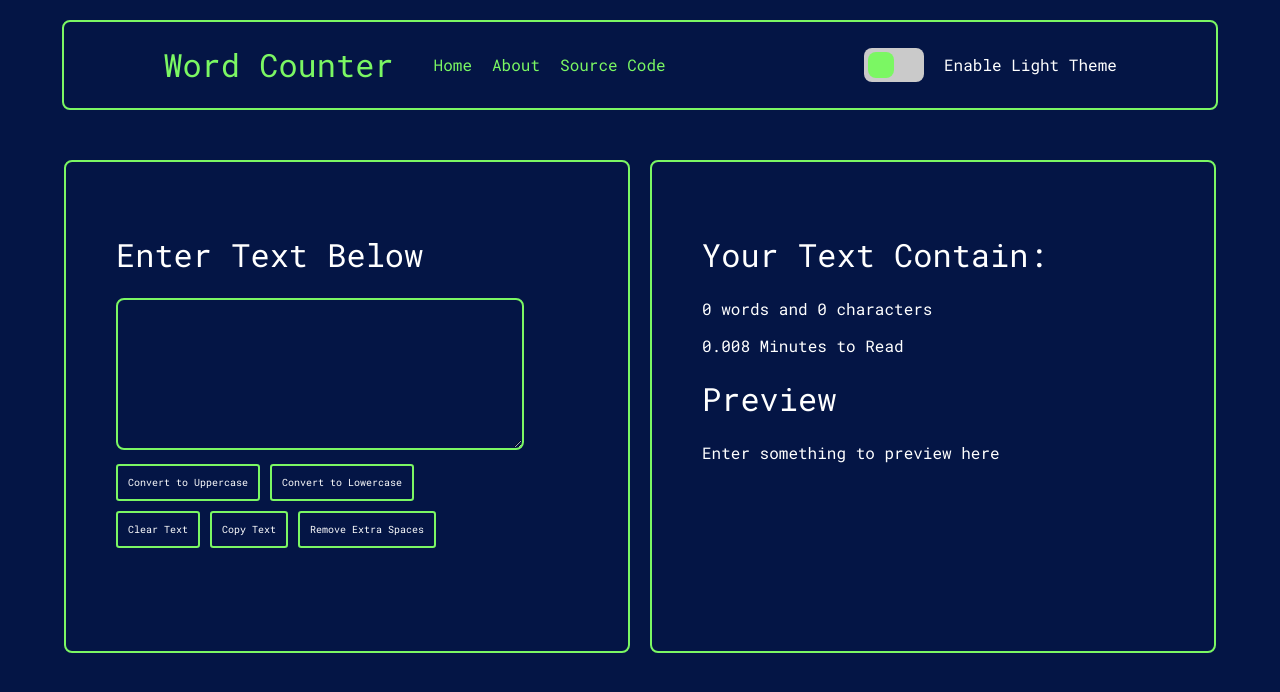
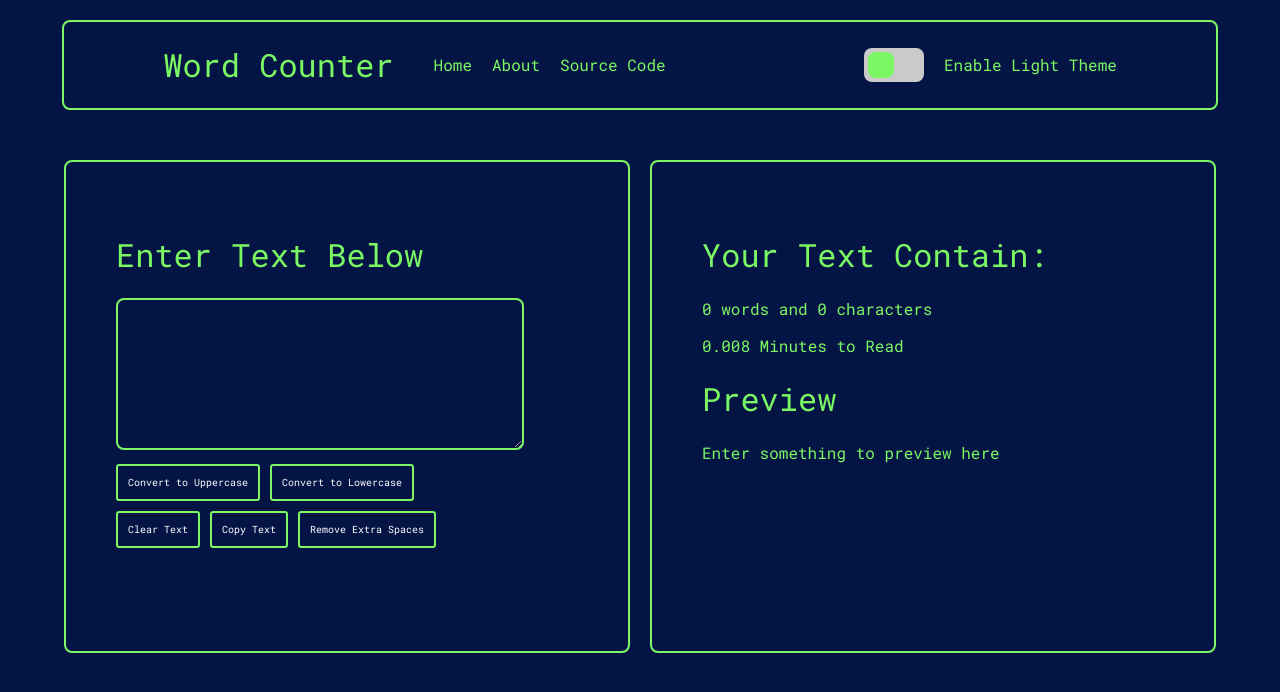
Before and after one commit to bilalshahzadd/textApp, a React (Create React App) app: page / in a window 1280 px wide. Shown: the top 692 px of the page. Built offline with nearby package versions, Linux system fonts and the light colour scheme.

Commit message:
color change

```diff
--- a/src/App.css
+++ b/src/App.css
@@ -9,7 +9,7 @@
 
 body {
   background-color: #041545;
-  color: #ffffff;
+  color: #7bf763;
 }
 
 /* HEADER STYLING */
```
